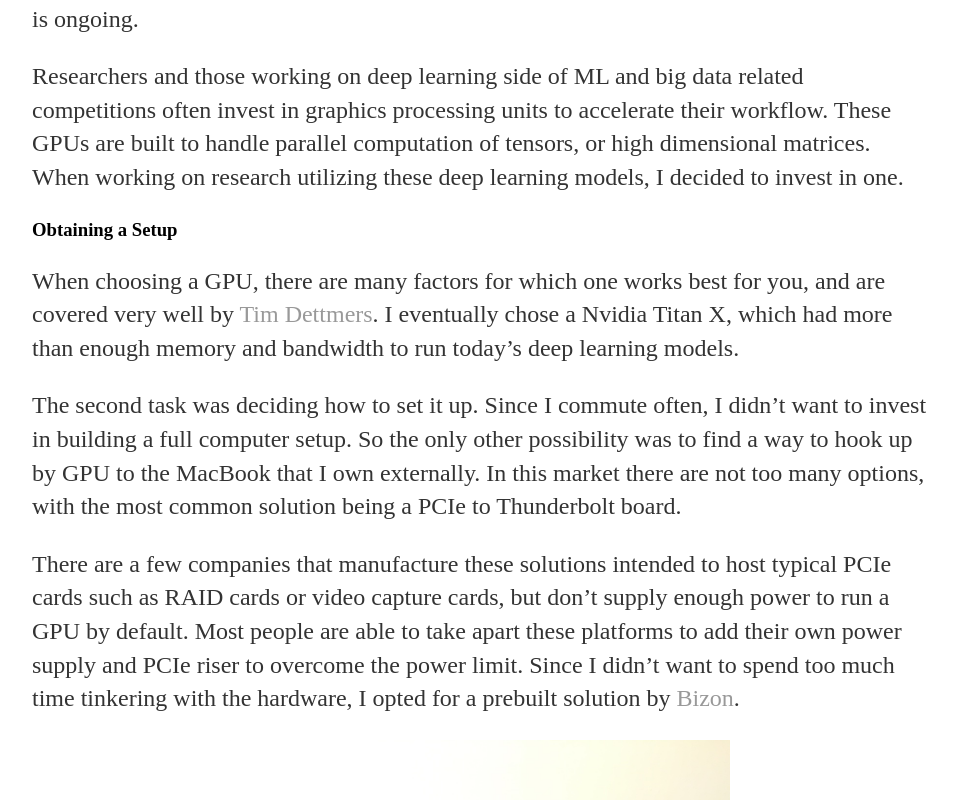
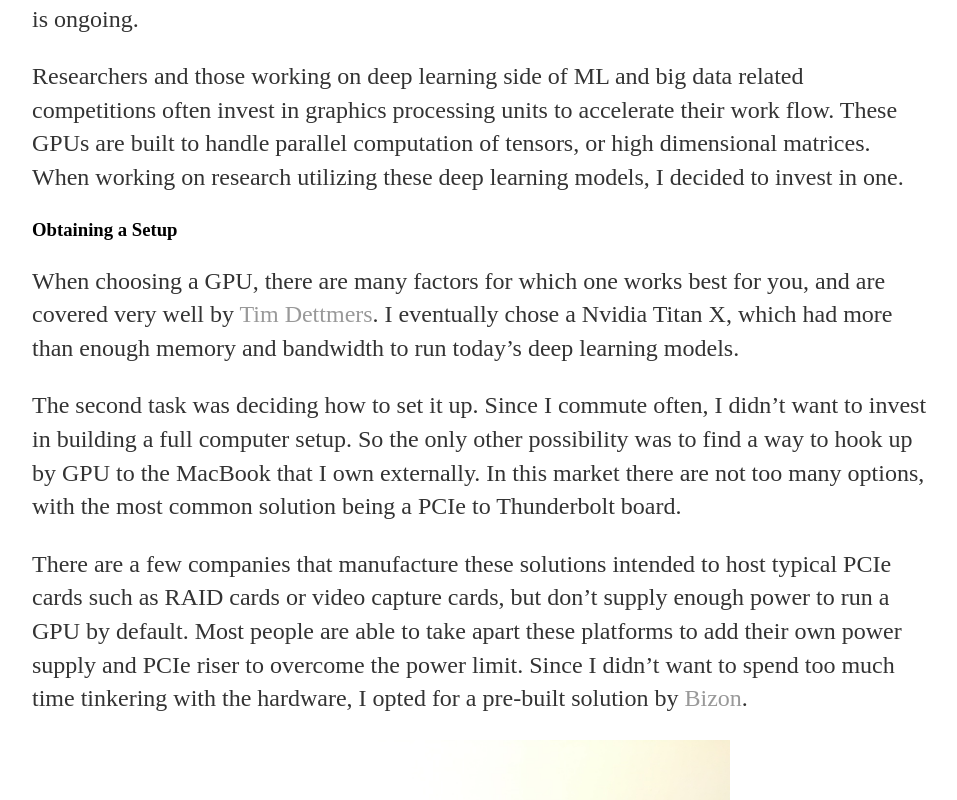
Before and after one commit to karans/karans.github.io, a Jekyll site: the page built from _posts/2016-05-20-Utilizing-eGPU's-For-Deep-Learning.md, in a window 1280 px wide and 1400 px high. Shown: the part 399-1199 px from the top of the window, without its empty margins (160-1117 px from the left). Built offline with Jekyll 4.4.1, drawn with Linux system fonts in a browser that asks for light colours; some of the changed text lies outside the part shown.

```diff
--- a/_posts/2016-05-20-Utilizing-eGPU's-For-Deep-Learning.md
+++ b/_posts/2016-05-20-Utilizing-eGPU's-For-Deep-Learning.md
@@ -7,14 +7,14 @@ date: 2016-05-20
 ### GPUs in Deep Learning
 There is a large market in businesses today built on the advancements in machine learning and artificial intelligence. With the developments in the algorithms and models that drive these concepts, a parallel use and development of the hardware to run and train these models is ongoing.
 
-Researchers and those working on deep learning side of ML and big data related competitions often invest in graphics processing units to accelerate their workflow. These GPUs are built to handle parallel computation of tensors, or high dimensional matrices. When working on research utilizing these deep learning models, I decided to invest in one.
+Researchers and those working on deep learning side of ML and big data related competitions often invest in graphics processing units to accelerate their work flow. These GPUs are built to handle parallel computation of tensors, or high dimensional matrices. When working on research utilizing these deep learning models, I decided to invest in one.
 
 ### Obtaining a Setup
 When choosing a GPU, there are many factors for which one works best for you, and are covered very well by [Tim Dettmers](http://timdettmers.com/2014/08/14/which-gpu-for-deep-learning/). I eventually chose a Nvidia Titan X, which had more than enough memory and bandwidth to run today's deep learning models.
 
 The second task was deciding how to set it up. Since I commute often, I didn't want to invest in building a full computer setup. So the only other possibility was to find a way to hook up by GPU to the MacBook that I own externally. In this market there are not too many options, with the most common solution being a PCIe to Thunderbolt board.
 
-There are a few companies that manufacture these solutions intended to host typical PCIe cards such as RAID cards or video capture cards, but don't supply enough power to run a GPU by default. Most people are able to take apart these platforms to add their own power supply and PCIe riser to overcome the power limit. Since I didn't want to spend too much time tinkering with the hardware, I opted for a prebuilt solution by [Bizon](https://bizon-tech.com/us/bizonbox2-egpu.html).
+There are a few companies that manufacture these solutions intended to host typical PCIe cards such as RAID cards or video capture cards, but don't supply enough power to run a GPU by default. Most people are able to take apart these platforms to add their own power supply and PCIe riser to overcome the power limit. Since I didn't want to spend too much time tinkering with the hardware, I opted for a pre-built solution by [Bizon](https://bizon-tech.com/us/bizonbox2-egpu.html).
 
 <p align="center">
   <img src="/documents/images/blog/eGPU/bizon.jpg" style="width:500px;height:325px;"> <img src="/documents/images/blog/eGPU/setup.jpg" style="width:500px;height:325px;">
```
Also changed, not shown: other parts of _posts/2016-05-20-Utilizing-eGPU's-For-Deep-Learning.md (+1 -1 lines), _posts/2016-12-29-First-PC-Build.md (+38 -2 lines), 6 other files.
